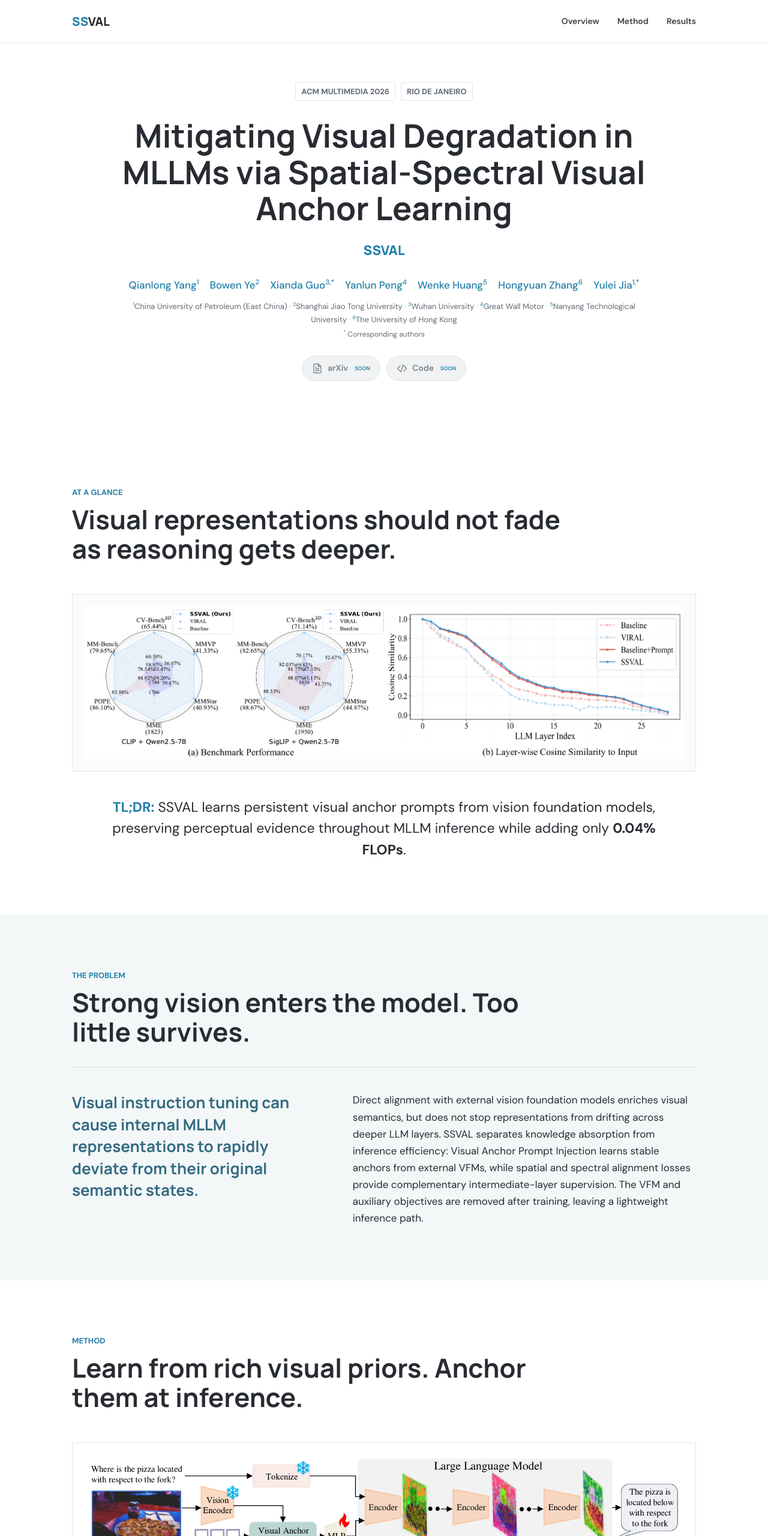
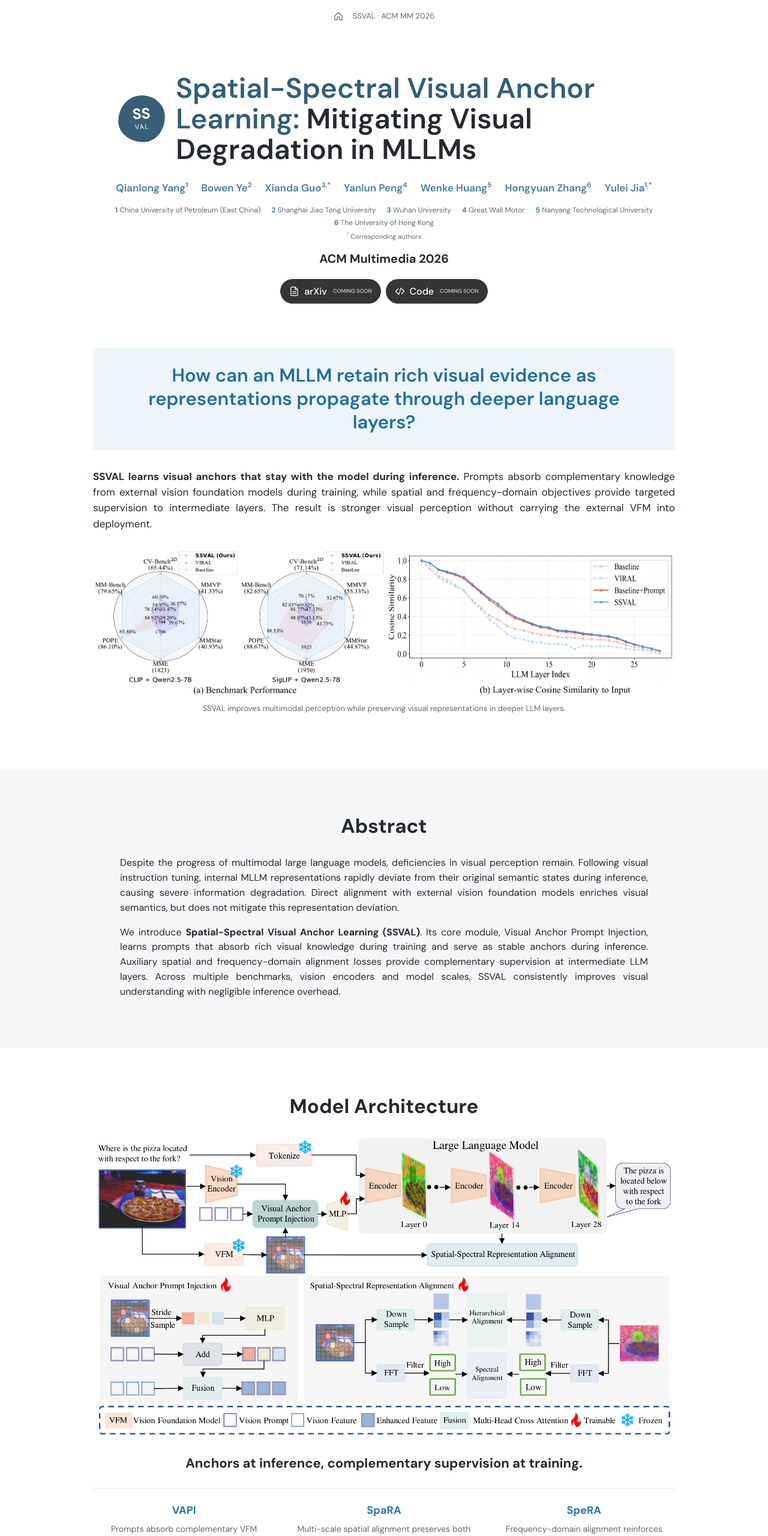
Before and after one commit to msls38/SSVAL, a plain HTML site: page index.html in a window 1280 px wide. Shown: the top 2560 px of the page at 60% size. Drawn offline with Linux system fonts and the light colour scheme.

Commit message:
Refine project page with LVR-inspired layout

```diff
--- a/index.html
+++ b/index.html
@@ -4,29 +4,27 @@
   <meta charset="utf-8">
   <meta name="viewport" content="width=device-width, initial-scale=1">
   <meta name="description" content="SSVAL mitigates visual representation degradation in multimodal large language models with spatial-spectral visual anchor learning.">
-  <meta name="theme-color" content="#f7f5ef">
+  <meta name="theme-color" content="#ffffff">
   <title>SSVAL | Spatial-Spectral Visual Anchor Learning</title>
   <link rel="preconnect" href="https://fonts.googleapis.com">
   <link rel="preconnect" href="https://fonts.gstatic.com" crossorigin>
-  <link href="https://fonts.googleapis.com/css2?family=DM+Sans:wght@400;500;600;700&family=Manrope:wght@500;600;700;800&display=swap" rel="stylesheet">
+  <link href="https://fonts.googleapis.com/css2?family=DM+Sans:wght@400;500;600;700&display=swap" rel="stylesheet">
   <link rel="stylesheet" href="style.css">
 </head>
 <body>
-  <header class="site-header">
-    <a class="wordmark" href="#top" aria-label="SSVAL home"><span>SS</span>VAL</a>
-    <nav aria-label="Main navigation">
-      <a href="#overview">Overview</a>
-      <a href="#method">Method</a>
-      <a href="#results">Results</a>
-    </nav>
+  <header class="topbar">
+    <a href="#top" aria-label="SSVAL home">
+      <svg aria-hidden="true" viewBox="0 0 24 24"><path d="m3 11 9-8 9 8v9a1 1 0 0 1-1 1h-5v-7H9v7H4a1 1 0 0 1-1-1z"/></svg>
+    </a>
+    <span>SSVAL · ACM MM 2026</span>
   </header>
 
   <main id="top">
-    <section class="hero">
-      <div class="hero-inner">
-        <p class="venue"><span>ACM Multimedia 2026</span><span>Rio de Janeiro</span></p>
-        <h1>Mitigating Visual Degradation in MLLMs via <em>Spatial-Spectral Visual Anchor Learning</em></h1>
-        <p class="acronym">SSVAL</p>
+    <section class="hero container">
+      <div class="title-row">
+        <div class="paper-mark" aria-hidden="true"><span>SS</span><small>VAL</small></div>
+        <h1><strong>Spatial-Spectral Visual Anchor Learning:</strong> Mitigating Visual Degradation in MLLMs</h1>
+      </div>
 
       <div class="authors" aria-label="Authors">
         <span>Qianlong Yang<sup>1</sup></span>
@@ -37,93 +35,87 @@
         <span>Hongyuan Zhang<sup>6</sup></span>
         <span>Yulei Jia<sup>1,*</sup></span>
       </div>
-        <p class="affiliations">
-          <span><sup>1</sup>China University of Petroleum (East China)</span>
-          <span><sup>2</sup>Shanghai Jiao Tong University</span>
-          <span><sup>3</sup>Wuhan University</span>
-          <span><sup>4</sup>Great Wall Motor</span>
-          <span><sup>5</sup>Nanyang Technological University</span>
-          <span><sup>6</sup>The University of Hong Kong</span>
-        </p>
-        <p class="corresponding"><sup>*</sup> Corresponding authors</p>
+
+      <div class="institutions">
+        <span><b>1</b> China University of Petroleum (East China)</span>
+        <span><b>2</b> Shanghai Jiao Tong University</span>
+        <span><b>3</b> Wuhan University</span>
+        <span><b>4</b> Great Wall Motor</span>
+        <span><b>5</b> Nanyang Technological University</span>
+        <span><b>6</b> The University of Hong Kong</span>
+      </div>
+      <p class="note"><sup>*</sup> Corresponding authors</p>
+      <p class="venue">ACM Multimedia 2026</p>
 
       <div class="actions">
         <span class="button disabled" aria-label="arXiv paper coming soon">
-            <svg aria-hidden="true" viewBox="0 0 24 24"><path d="M14 2H6a2 2 0 0 0-2 2v16a2 2 0 0 0 2 2h12a2 2 0 0 0 2-2V8zM14 2v6h6M8 13h8M8 17h8M8 9h2"/></svg>
-            arXiv <small>soon</small>
+          <svg aria-hidden="true" viewBox="0 0 24 24"><path d="M14 2H6a2 2 0 0 0-2 2v16a2 2 0 0 0 2 2h12a2 2 0 0 0 2-2V8zM14 2v6h6M8 13h8M8 17h8"/></svg>
+          arXiv <small>Coming soon</small>
         </span>
         <span class="button disabled" aria-label="Code coming soon">
           <svg aria-hidden="true" viewBox="0 0 24 24"><path d="m16 18 6-6-6-6M8 6l-6 6 6 6M14.5 4l-5 16"/></svg>
-            Code <small>soon</small>
+          Code <small>Coming soon</small>
         </span>
+      </div>
+    </section>
+
+    <section class="intro container">
+      <div class="question">How can an MLLM retain rich visual evidence as representations propagate through deeper language layers?</div>
+      <p class="intro-copy"><strong>SSVAL learns visual anchors that stay with the model during inference.</strong> Prompts absorb complementary knowledge from external vision foundation models during training, while spatial and frequency-domain objectives provide targeted supervision to intermediate layers. The result is stronger visual perception without carrying the external VFM into deployment.</p>
+      <figure class="main-figure">
+        <img src="assets/similarity-decay.png" alt="SSVAL benchmark performance and layer-wise visual representation similarity compared with baseline and VIRAL" width="2053" height="522">
+        <figcaption>SSVAL improves multimodal perception while preserving visual representations in deeper LLM layers.</figcaption>
+      </figure>
+    </section>
+
+    <section class="section-band">
+      <div class="container narrow">
+        <h2>Abstract</h2>
+        <div class="abstract-text">
+          <p>Despite the progress of multimodal large language models, deficiencies in visual perception remain. Following visual instruction tuning, internal MLLM representations rapidly deviate from their original semantic states during inference, causing severe information degradation. Direct alignment with external vision foundation models enriches visual semantics, but does not mitigate this representation deviation.</p>
+          <p>We introduce <strong>Spatial-Spectral Visual Anchor Learning (SSVAL)</strong>. Its core module, Visual Anchor Prompt Injection, learns prompts that absorb rich visual knowledge during training and serve as stable anchors during inference. Auxiliary spatial and frequency-domain alignment losses provide complementary supervision at intermediate LLM layers. Across multiple benchmarks, vision encoders and model scales, SSVAL consistently improves visual understanding with negligible inference overhead.</p>
         </div>
       </div>
     </section>
 
-    <section class="teaser" id="overview">
-      <div class="section-heading">
-        <p>At a glance</p>
-        <h2>Visual representations should not fade as reasoning gets deeper.</h2>
-      </div>
-      <figure class="figure-wide">
-        <img src="assets/similarity-decay.png" alt="SSVAL benchmark performance and layer-wise visual representation similarity compared with baseline and VIRAL" width="2052" height="521">
+    <section class="method container">
+      <h2>Model Architecture</h2>
+      <figure class="main-figure">
+        <img src="assets/pipeline.png" alt="SSVAL pipeline with visual anchor prompt injection and spatial-spectral representation alignment" width="1644" height="851" loading="lazy">
       </figure>
-      <p class="lead"><strong>TL;DR:</strong> SSVAL learns persistent visual anchor prompts from vision foundation models, preserving perceptual evidence throughout MLLM inference while adding only <strong>0.04% FLOPs</strong>.</p>
-    </section>
-
-    <section class="abstract band">
-      <div class="section-heading compact">
-        <p>The problem</p>
-        <h2>Strong vision enters the model. Too little survives.</h2>
-      </div>
-      <div class="abstract-grid">
-        <p class="pullquote">Visual instruction tuning can cause internal MLLM representations to rapidly deviate from their original semantic states.</p>
-        <p>Direct alignment with external vision foundation models enriches visual semantics, but does not stop representations from drifting across deeper LLM layers. SSVAL separates knowledge absorption from inference efficiency: Visual Anchor Prompt Injection learns stable anchors from external VFMs, while spatial and spectral alignment losses provide complementary intermediate-layer supervision. The VFM and auxiliary objectives are removed after training, leaving a lightweight inference path.</p>
+      <h3>Anchors at inference, complementary supervision at training.</h3>
+      <div class="method-grid">
+        <article><b>VAPI</b><p>Prompts absorb complementary VFM knowledge through gated cross-attention, then remain as lightweight visual anchors at inference.</p></article>
+        <article><b>SpaRA</b><p>Multi-scale spatial alignment preserves both fine-grained details and global structure across intermediate layers.</p></article>
+        <article><b>SpeRA</b><p>Frequency-domain alignment reinforces global semantics while retaining complementary high-frequency cues.</p></article>
       </div>
     </section>
 
-    <section id="method">
-      <div class="section-heading">
-        <p>Method</p>
-        <h2>Learn from rich visual priors. Anchor them at inference.</h2>
-      </div>
-      <figure class="figure-wide framed">
-        <img src="assets/pipeline.png" alt="SSVAL pipeline with visual anchor prompt injection and spatial-spectral representation alignment" width="1644" height="851" loading="lazy">
-        <figcaption>SSVAL combines VFM-informed anchor prompts with training-only spatial and frequency-domain alignment.</figcaption>
-      </figure>
-      <div class="method-points">
-        <article><span>01</span><h3>VAPI</h3><p>Prompts absorb complementary VFM knowledge through gated cross-attention, then persist as visual anchors during inference.</p></article>
-        <article><span>02</span><h3>SpaRA</h3><p>Multi-scale spatial alignment preserves both fine-grained visual detail and global structural information.</p></article>
-        <article><span>03</span><h3>SpeRA</h3><p>Frequency-domain alignment reinforces global semantics and complementary high-frequency cues at intermediate layers.</p></article>
-      </div>
-    </section>
-
-    <section class="results band" id="results">
-      <div class="section-heading">
-        <p>Results</p>
-        <h2>Consistent gains, negligible inference cost.</h2>
-      </div>
+    <section class="section-band results">
+      <div class="container">
+        <h2>Experiment Results</h2>
+        <p class="result-lead"><strong>SSVAL achieves consistent gains with negligible inference cost.</strong> The training-only alignment objectives add no deployment overhead, while the retained visual anchors require only a marginal increase in parameters and computation.</p>
         <div class="metrics" aria-label="Key results">
           <div><strong>+6.47%</strong><span>CV-Bench 2D</span></div>
           <div><strong>+7.86%</strong><span>MMVP</span></div>
-        <div><strong>+1.55%</strong><span>inference parameters</span></div>
-        <div><strong>+0.04%</strong><span>inference FLOPs</span></div>
+          <div><strong>+1.55%</strong><span>Inference parameters</span></div>
+          <div><strong>+0.04%</strong><span>Inference FLOPs</span></div>
         </div>
-      <figure class="figure-wide comparison">
+        <figure class="main-figure">
           <img src="assets/qualitative.png" alt="Qualitative comparison of PCA visualizations and attention maps for Baseline, VIRAL, and SSVAL" width="2381" height="1134" loading="lazy">
           <figcaption>SSVAL preserves clearer visual structure and focuses attention on task-relevant regions.</figcaption>
         </figure>
-      <figure class="figure-wide prompt-figure">
+        <figure class="main-figure prompt-figure">
           <img src="assets/prompt-attention.png" alt="Attention maps showing specialized roles learned by four visual anchor prompts" width="2750" height="907" loading="lazy">
-        <figcaption>Learned prompts specialize: one suppresses background responses while others concentrate on foreground objects.</figcaption>
+          <figcaption>Visual anchor prompts develop complementary foreground and background specializations.</figcaption>
         </figure>
+      </div>
     </section>
-
   </main>
 
-  <footer>
-    <p>SSVAL · ACM Multimedia 2026</p>
-    <a href="#top">Back to top ↑</a>
+  <footer class="container">
+    <span>SSVAL · ACM Multimedia 2026</span>
+    <a href="#top">Back to top</a>
   </footer>
 </body>
 </html>
--- a/style.css
+++ b/style.css
@@ -1,102 +1,96 @@
 :root {
-  --paper: #ffffff;
-  --ink: #282c32;
-  --muted: #626a73;
-  --line: #e3e7ea;
-  --green: #227fa8;
-  --green-light: #edf6f7;
-  --coral: #227fa8;
+  --ink: #262a30;
+  --muted: #606872;
+  --blue: #2579aa;
+  --blue-soft: #edf5fa;
+  --line: #e2e5e8;
+  --band: #f5f6f7;
   --white: #fff;
-  --max: 1040px;
+  --max: 970px;
 }
 
 * { box-sizing: border-box; }
 html { scroll-behavior: smooth; }
-body { margin: 0; background: var(--paper); color: var(--ink); font-family: "DM Sans", Arial, sans-serif; font-size: 17px; line-height: 1.65; }
+body { margin: 0; color: var(--ink); background: var(--white); font-family: "DM Sans", Arial, sans-serif; font-size: 16px; line-height: 1.55; }
 a { color: inherit; }
 img { display: block; max-width: 100%; }
+.container { width: min(var(--max), calc(100% - 40px)); margin-inline: auto; }
+.narrow { max-width: 880px; }
 
-.site-header { height: 72px; padding: 0 max(24px, calc((100vw - var(--max)) / 2)); display: flex; align-items: center; justify-content: space-between; border-bottom: 1px solid var(--line); position: absolute; z-index: 10; width: 100%; }
-.wordmark { text-decoration: none; font-family: Manrope, sans-serif; font-weight: 800; font-size: 20px; }
-.wordmark span { color: var(--coral); }
-nav { display: flex; gap: 30px; }
-nav a { text-decoration: none; font-size: 14px; font-weight: 600; color: #3d423c; }
-nav a:hover { color: var(--coral); }
+.topbar { height: 54px; display: flex; align-items: center; justify-content: center; gap: 16px; color: #656b71; font-size: 13px; }
+.topbar a { display: grid; place-items: center; text-decoration: none; }
+.topbar svg { width: 16px; fill: none; stroke: currentColor; stroke-width: 1.9; stroke-linejoin: round; }
 
-.hero { min-height: 720px; display: grid; place-items: center; padding: 126px 24px 74px; position: relative; overflow: hidden; background: var(--white); }
-.hero-inner { position: relative; width: min(1050px, 100%); text-align: center; }
-.venue { margin: 0 0 28px; display: flex; justify-content: center; gap: 9px; color: var(--muted); font-weight: 700; font-size: 13px; text-transform: uppercase; }
-.venue span { padding: 4px 9px; border: 1px solid var(--line); border-radius: 4px; }
-h1, h2, h3 { font-family: Manrope, sans-serif; letter-spacing: 0; line-height: 1.12; }
-h1 { margin: 0 auto; max-width: 960px; font-size: clamp(36px, 4.2vw, 56px); font-weight: 700; }
-h1 em { color: var(--ink); font-style: normal; font-weight: 700; }
-.acronym { display: inline-block; margin: 22px 0 26px; color: var(--green); font-family: Manrope, sans-serif; font-size: 22px; font-weight: 800; letter-spacing: 0; }
-.authors { display: flex; justify-content: center; flex-wrap: wrap; gap: 4px 18px; max-width: 970px; margin: 0 auto 10px; color: var(--green); font-weight: 500; }
-sup { color: var(--coral); font-size: .68em; }
-.affiliations { max-width: 900px; margin: 0 auto; color: var(--muted); font-size: 13px; line-height: 1.7; }
-.affiliations span:not(:last-child)::after { content: " · "; color: #aaa; }
-.corresponding { margin: 3px 0 25px; color: var(--muted); font-size: 12px; }
-.actions { display: flex; justify-content: center; flex-wrap: wrap; gap: 10px; }
-.button { height: 42px; display: inline-flex; align-items: center; gap: 8px; padding: 0 16px; border: 1px solid #34383d; border-radius: 22px; color: var(--white); background: #34383d; text-decoration: none; font-weight: 600; font-size: 14px; }
-.button:hover { border-color: #17191c; background: #17191c; }
-.button.primary { color: var(--white); background: #34383d; border-color: #34383d; }
-.button.primary:hover { background: #17191c; }
-.button svg { width: 18px; fill: none; stroke: currentColor; stroke-width: 1.8; stroke-linecap: round; stroke-linejoin: round; }
-.button.disabled { cursor: default; color: #7b8289; background: #f0f2f3; border-color: #e1e5e7; }
-.button small { padding-left: 3px; color: var(--coral); text-transform: uppercase; font-size: 9px; }
+.hero { padding-top: 68px; padding-bottom: 74px; text-align: center; }
+.title-row { display: flex; align-items: center; justify-content: center; gap: 18px; margin: 0 auto 26px; }
+.paper-mark { width: 78px; aspect-ratio: 1; flex: 0 0 auto; display: grid; place-content: center; color: #fff; background: #375f78; border-radius: 50% 50% 46% 54% / 55% 45% 55% 45%; line-height: .9; transform: rotate(-3deg); }
+.paper-mark span { font-size: 25px; font-weight: 700; }
+.paper-mark small { margin-top: 6px; font-size: 11px; letter-spacing: .14em; }
+h1 { max-width: 790px; margin: 0; text-align: left; font-size: clamp(32px, 4.2vw, 47px); font-weight: 600; line-height: 1.08; }
+h1 strong { color: #315f7a; font-weight: 600; }
+.authors { display: flex; justify-content: center; flex-wrap: wrap; gap: 4px 22px; margin: 0 auto 14px; color: #477e9f; font-size: 17px; font-weight: 600; }
+sup { color: #557184; font-size: .68em; }
+.institutions { display: flex; justify-content: center; flex-wrap: wrap; gap: 3px 18px; max-width: 900px; margin-inline: auto; color: var(--muted); font-size: 12px; }
+.institutions b { color: #477e9f; }
+.note { margin: 4px 0 14px; color: var(--muted); font-size: 11px; }
+.venue { margin: 0 0 18px; font-size: 20px; font-weight: 700; }
+.actions { display: flex; justify-content: center; flex-wrap: wrap; gap: 8px; }
+.button { height: 41px; display: inline-flex; align-items: center; gap: 8px; padding: 0 15px; border-radius: 22px; color: #fff; background: #353535; font-weight: 500; }
+.button svg { width: 17px; fill: none; stroke: currentColor; stroke-width: 1.8; stroke-linecap: round; stroke-linejoin: round; }
+.button small { padding-left: 2px; color: #c8dce8; font-size: 9px; text-transform: uppercase; }
+.button.disabled { cursor: default; }
 
-section:not(.hero) { padding: 90px max(24px, calc((100vw - var(--max)) / 2)); scroll-margin-top: 40px; }
-.section-heading { max-width: 830px; margin-bottom: 50px; }
-.section-heading.compact { margin-bottom: 34px; }
-.section-heading > p { margin: 0 0 11px; color: var(--coral); font-size: 13px; font-weight: 800; text-transform: uppercase; }
-h2 { margin: 0; font-size: clamp(30px, 3.4vw, 44px); font-weight: 700; }
-.figure-wide { margin: 0; }
-.figure-wide img { width: 100%; height: auto; background: var(--white); }
-.teaser .figure-wide { padding: 20px; background: #fafbfb; border: 1px solid var(--line); }
-.lead { max-width: 930px; margin: 42px auto 0; text-align: center; font-size: 23px; line-height: 1.55; }
-.lead strong:first-child { color: var(--coral); }
-.band { background: #f3f7f8; }
-.abstract-grid { display: grid; grid-template-columns: .82fr 1.18fr; gap: 70px; border-top: 1px solid #dbe3e6; padding-top: 40px; }
-.abstract-grid p { margin: 0; }
-.pullquote { color: #356b81; font-family: Manrope, sans-serif; font-size: 26px; font-weight: 700; line-height: 1.4; }
-.framed { padding: 22px; border: 1px solid var(--line); background: var(--white); }
-figcaption { padding: 18px 2px 0; color: var(--muted); font-size: 14px; text-align: center; }
-.method-points { display: grid; grid-template-columns: repeat(3, 1fr); margin-top: 38px; border-top: 1px solid var(--line); border-bottom: 1px solid var(--line); }
-.method-points article { padding: 30px; }
-.method-points article + article { border-left: 1px solid var(--line); }
-.method-points span { color: var(--coral); font-size: 12px; font-weight: 800; }
-.method-points h3 { margin: 10px 0 7px; font-size: 24px; }
-.method-points p { margin: 0; color: var(--muted); font-size: 15px; }
-.results { background: #f7f9fa; color: var(--ink); }
-.results .section-heading > p, .results strong { color: var(--green); }
-.metrics { display: grid; grid-template-columns: repeat(4, 1fr); margin-bottom: 60px; border-top: 1px solid var(--line); border-bottom: 1px solid var(--line); }
-.metrics div { padding: 29px 24px; }
-.metrics div + div { border-left: 1px solid var(--line); }
-.metrics strong { display: block; font-family: Manrope, sans-serif; font-size: 35px; line-height: 1.2; }
-.metrics span { color: var(--muted); font-size: 13px; }
-.comparison, .prompt-figure { padding: 18px; background: #fff; }
-.results figcaption { color: var(--muted); background: #f7f9fa; margin: 0 -18px -18px; padding: 20px; }
-.prompt-figure { margin-top: 44px; }
-footer { padding: 26px max(24px, calc((100vw - var(--max)) / 2)); display: flex; justify-content: space-between; border-top: 1px solid var(--line); color: var(--muted); font-size: 13px; }
-footer p { margin: 0; }
+.intro { padding-bottom: 92px; }
+.question { padding: 27px 50px; border-radius: 4px; color: #1e70a0; background: var(--blue-soft); text-align: center; font-size: clamp(23px, 3vw, 31px); font-weight: 600; line-height: 1.25; }
+.intro-copy, .result-lead { margin: 30px 0 28px; text-align: justify; font-size: 17px; line-height: 1.55; }
+.main-figure { margin: 0; }
+.main-figure img { width: 100%; height: auto; }
+figcaption { margin-top: 10px; color: var(--muted); text-align: center; font-size: 13px; }
 
-@media (max-width: 760px) {
-  .site-header { height: 60px; }
-  nav { gap: 16px; }
-  nav a:nth-child(-n+2) { display: none; }
-  .hero { min-height: 0; padding-top: 104px; }
-  h1 { font-size: 35px; }
-  .venue { flex-direction: column; align-items: center; gap: 6px; }
-  .authors { font-size: 15px; }
-  section:not(.hero) { padding-top: 74px; padding-bottom: 74px; }
-  .abstract-grid, .method-points, .metrics { grid-template-columns: 1fr; gap: 28px; }
-  .method-points article { padding: 24px 4px; }
-  .method-points article + article, .metrics div + div { border-left: 0; border-top: 1px solid var(--line); }
-  .metrics div + div { border-color: var(--line); }
-  .metrics { gap: 0; }
-  .metrics div { padding: 20px 4px; }
-  .teaser .figure-wide, .framed, .comparison, .prompt-figure { padding: 9px; }
-  .lead { font-size: 19px; }
+.section-band { padding: 74px 0 80px; background: var(--band); }
+h2 { margin: 0 0 30px; text-align: center; font-size: 33px; line-height: 1.2; }
+.abstract-text { font-size: 16px; text-align: justify; }
+.abstract-text p { margin: 0 0 16px; }
+.abstract-text p:last-child { margin-bottom: 0; }
+
+.method { padding-top: 78px; padding-bottom: 90px; }
+.method h3 { margin: 27px 0 24px; text-align: center; font-size: 22px; }
+.method-grid { display: grid; grid-template-columns: repeat(3, 1fr); gap: 30px; padding-top: 23px; border-top: 1px solid var(--line); }
+.method-grid article { text-align: center; }
+.method-grid b { color: var(--blue); font-size: 18px; }
+.method-grid p { margin: 6px 0 0; color: var(--muted); font-size: 14px; }
+
+.results { padding-bottom: 90px; }
+.result-lead { max-width: 880px; margin: 0 auto 30px; }
+.metrics { display: grid; grid-template-columns: repeat(4, 1fr); margin-bottom: 44px; border: 1px solid #dfe4e7; background: #fff; }
+.metrics div { padding: 20px 16px; text-align: center; }
+.metrics div + div { border-left: 1px solid #dfe4e7; }
+.metrics strong { display: block; color: var(--blue); font-size: 27px; }
+.metrics span { display: block; color: var(--muted); font-size: 12px; }
+.prompt-figure { margin-top: 48px; }
+
+footer { min-height: 76px; display: flex; align-items: center; justify-content: space-between; color: var(--muted); font-size: 12px; }
+footer a { text-decoration: none; }
+footer a:hover { color: var(--blue); }
+
+@media (max-width: 700px) {
+  .topbar span { display: none; }
+  .hero { padding-top: 45px; padding-bottom: 58px; }
+  .title-row { display: block; margin-bottom: 25px; }
+  .paper-mark { width: 64px; margin: 0 auto 18px; }
+  h1 { text-align: center; font-size: 34px; }
+  .authors { gap: 3px 15px; font-size: 15px; }
+  .venue { font-size: 18px; }
+  .question { padding: 23px 18px; font-size: 23px; }
+  .intro-copy, .result-lead, .abstract-text { text-align: left; font-size: 15px; }
+  .intro { padding-bottom: 64px; }
+  .section-band, .method { padding-top: 58px; padding-bottom: 64px; }
+  h2 { font-size: 28px; }
+  .method-grid, .metrics { grid-template-columns: 1fr; }
+  .method-grid { gap: 0; }
+  .method-grid article { padding: 18px 0; }
+  .method-grid article + article { border-top: 1px solid var(--line); }
+  .metrics div + div { border-left: 0; border-top: 1px solid #dfe4e7; }
 }
 
 @media (prefers-reduced-motion: reduce) { html { scroll-behavior: auto; } }
```
Lines whose indentation alone changed are shown as unchanged.
